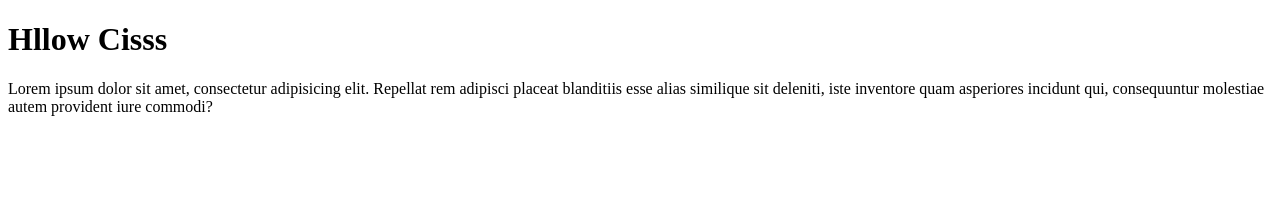
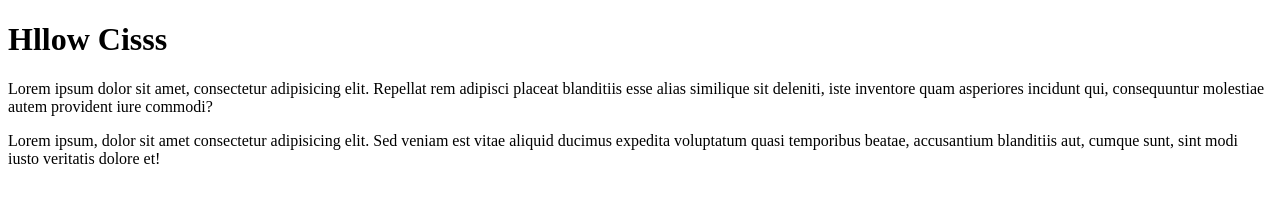
Before and after one commit to Ayub-Budi/coba, a plain HTML site: page index.html in a window 1280 px wide. Drawn offline with Linux system fonts and the light colour scheme.

Commit message:
mennambahkan paragraf 2

```diff
--- a/index.html
+++ b/index.html
@@ -13,5 +13,12 @@
       inventore quam asperiores incidunt qui, consequuntur molestiae autem
       provident iure commodi?
     </p>
+
+    <p>
+      Lorem ipsum, dolor sit amet consectetur adipisicing elit. Sed veniam est
+      vitae aliquid ducimus expedita voluptatum quasi temporibus beatae,
+      accusantium blanditiis aut, cumque sunt, sint modi iusto veritatis dolore
+      et!
+    </p>
   </body>
 </html>
```
